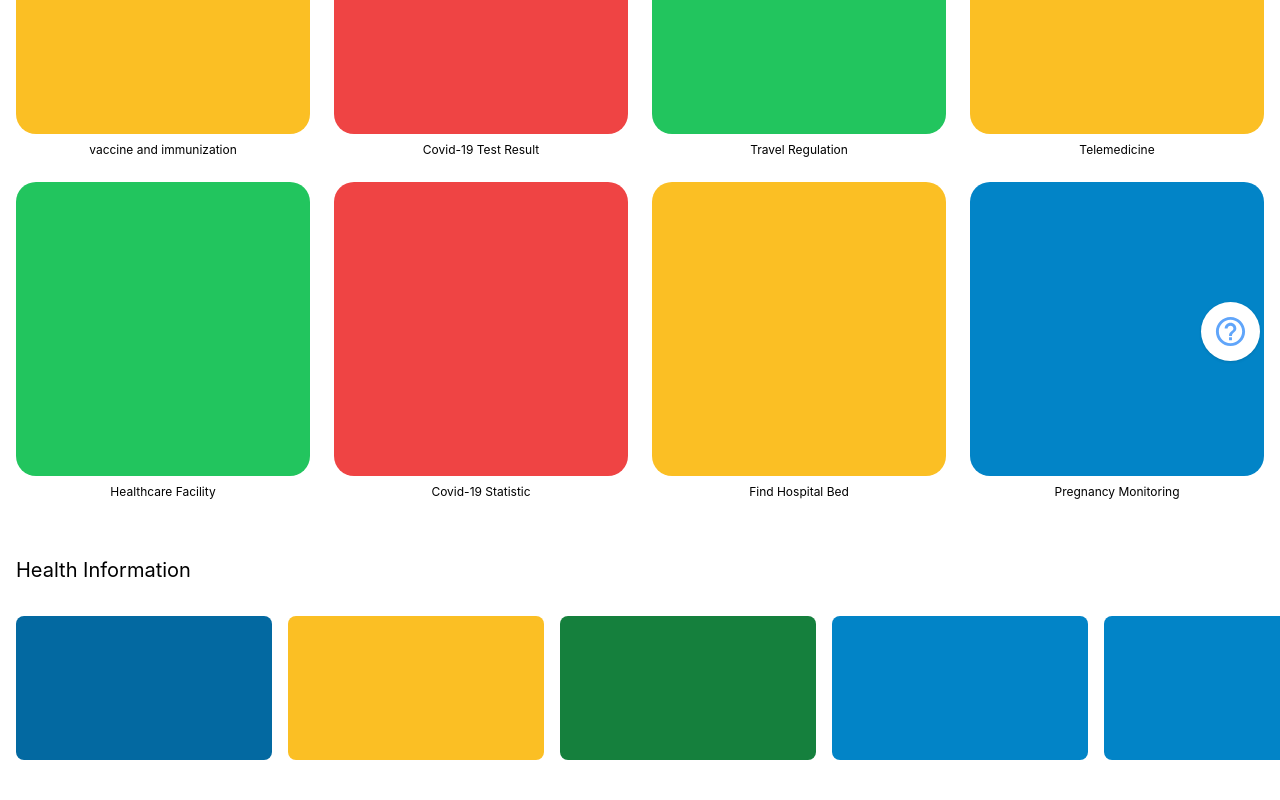
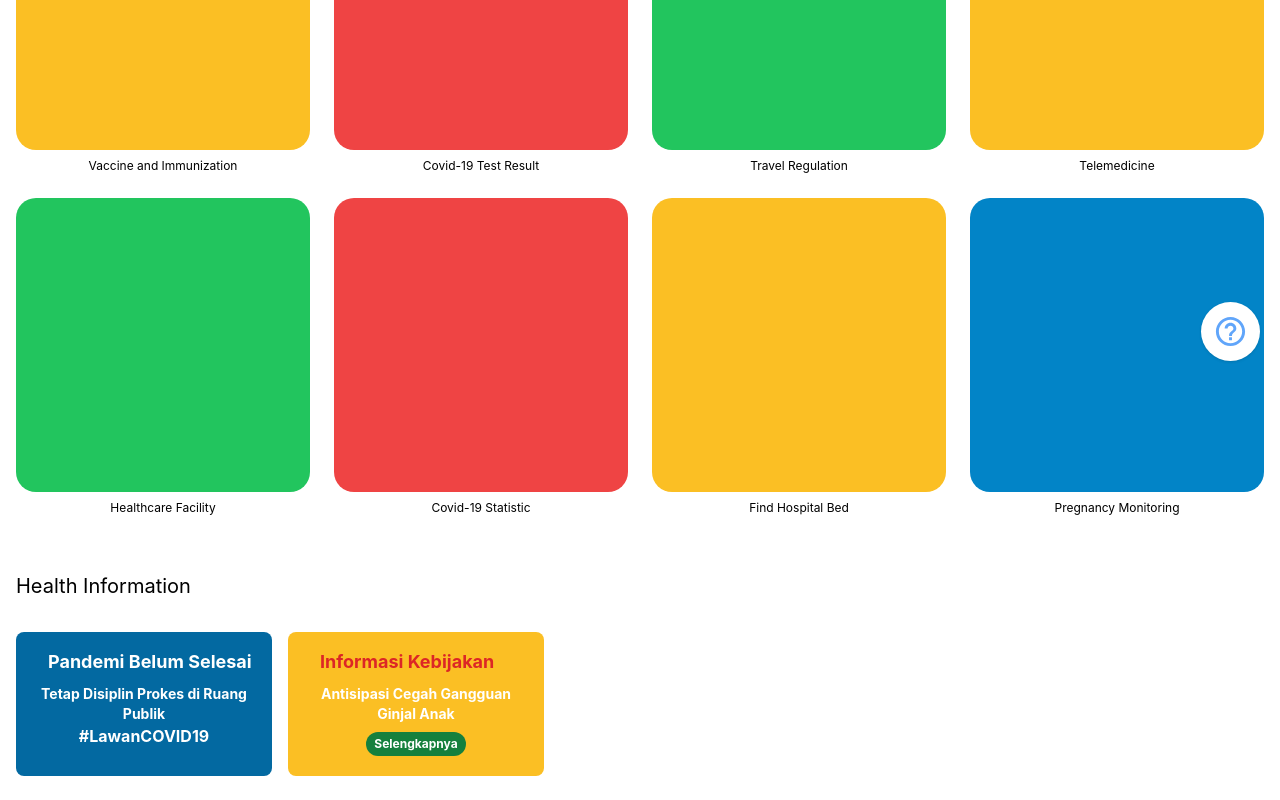
Before and after one commit to fikrianggara/kia-react, a React (Create React App) app: page / in a window 1280 px wide. Shown: the part 399-1199 px from the top of the page. Built offline with nearby package versions, Linux system fonts and the light colour scheme.

Commit message:
finalizing homepage

```diff
--- a/src/App.js
+++ b/src/App.js
@@ -22,7 +22,7 @@ function App() {
           <Routes>
             <Route path="/" index element={<Home data={user} />}></Route>
             <Route path="/kehamilan/:id" exact element={<Kehamilan />}></Route>
-            <Route path="/menu" exact element={<Menu />}></Route>
+            <Route path="/kehamilan/menu" exact element={<Menu />}></Route>
             <Route
               path="/kehamilan-dashboard/:id"
               exact
--- a/src/components/pages/Home.js
+++ b/src/components/pages/Home.js
@@ -6,12 +6,14 @@ import {
   CropFreeOutlined,
   HelpOutlineOutlined,
 } from "@mui/icons-material";
+
+import { Link } from "react-router-dom";
 const Home = ({ data }) => {
   const user = data[0] ? data[0] : null;
 
   return (
     <div className="min-h-screen relative">
-      <header className="h-fit bg-white p-4">
+      <header className="h-fit bg-white p-4 pb-8">
         <nav>
           <ul className="flex justify-between">
             <li className="flex items-center space-x-4">
@@ -48,7 +50,7 @@ const Home = ({ data }) => {
         <section className="grid grid-cols-4 gap-6 m-auto h-fit p-4 ">
           <div className="space-y-2">
             <div className="w-full aspect-square rounded-[20px] bg-amber-400"></div>
-            <p className="text-center text-xs">vaccine and immunization</p>
+            <p className="text-center text-xs">Vaccine and Immunization</p>
           </div>
           <div className="space-y-2">
             <div className="w-full aspect-square rounded-[20px] bg-red-500"></div>
@@ -75,32 +77,35 @@ const Home = ({ data }) => {
             <div className="w-full aspect-square rounded-[20px] bg-amber-400"></div>
             <p className="text-center text-xs">Find Hospital Bed</p>
           </div>
-          <div className="space-y-2">
-            <div className="w-full aspect-square rounded-[20px] bg-sky-600"></div>
-            <p className="text-center text-xs">Pregnancy Monitoring</p>
-          </div>
+          <Link to="/kehamilan/menu">
+            <div className="space-y-2">
+              <div className="w-full aspect-square rounded-[20px] bg-sky-600"></div>
+              <p className="text-center text-xs">Pregnancy Monitoring</p>
+            </div>
+          </Link>
         </section>
         <section className="space-y-4">
           <h1 className="px-4 text-xl text-black">Health Information</h1>
           <div className="flex overflow-x-scroll space-x-4 text-transparent p-4 pb-6">
-            <div className="w-64 h-36 bg-sky-700 rounded-lg">
-              vfdsavfdsavfdsavfdsavfdsavfdsafdsavfdsavf
+            <div className="w-64 h-36 bg-sky-700 rounded-lg text-white font-bold p-4 text-center">
+              <h1 className="w-64 text-start text-lg pl-4">
+                Pandemi Belum Selesai
+              </h1>
+              <h2 className="text-sm mt-2">
+                Tetap Disiplin Prokes di Ruang Publik
+              </h2>
+              <p>#LawanCOVID19</p>
             </div>
-
-            <div className="w-64 h-36 bg-amber-400 rounded-lg">
-              vfdsavfdsavfdsavfdsavfdsavfdsafdsavfdsavf
-            </div>
-
-            <div className="w-64 h-36 bg-green-700 rounded-lg">
-              vfdsavfdsavfdsavfdsavfdsavfdsafdsavfdsavf
-            </div>
-
-            <div className="w-64 h-36 bg-sky-600 rounded-lg">
-              vfdsavfdsavfdsavfdsavfdsavfdsafdsavfdsavf
-            </div>
-
-            <div className="w-64 h-36 bg-sky-600 rounded-lg">
-              vfdsavfdsavfdsavfdsavfdsavfdsafdsavfdsavf
+            <div className="w-64 h-36 bg-amber-400 rounded-lg text-white font-bold p-4 text-center">
+              <h1 className="w-64 text-start text-lg pl-4 text-red-600">
+                Informasi Kebijakan
+              </h1>
+              <h2 className="text-sm mt-2">
+                Antisipasi Cegah Gangguan Ginjal Anak
+              </h2>
+              <button className="bg-green-700 rounded-full text-xs px-2 py-1 self-start mt-2">
+                Selengkapnya
+              </button>
             </div>
           </div>
         </section>
```
